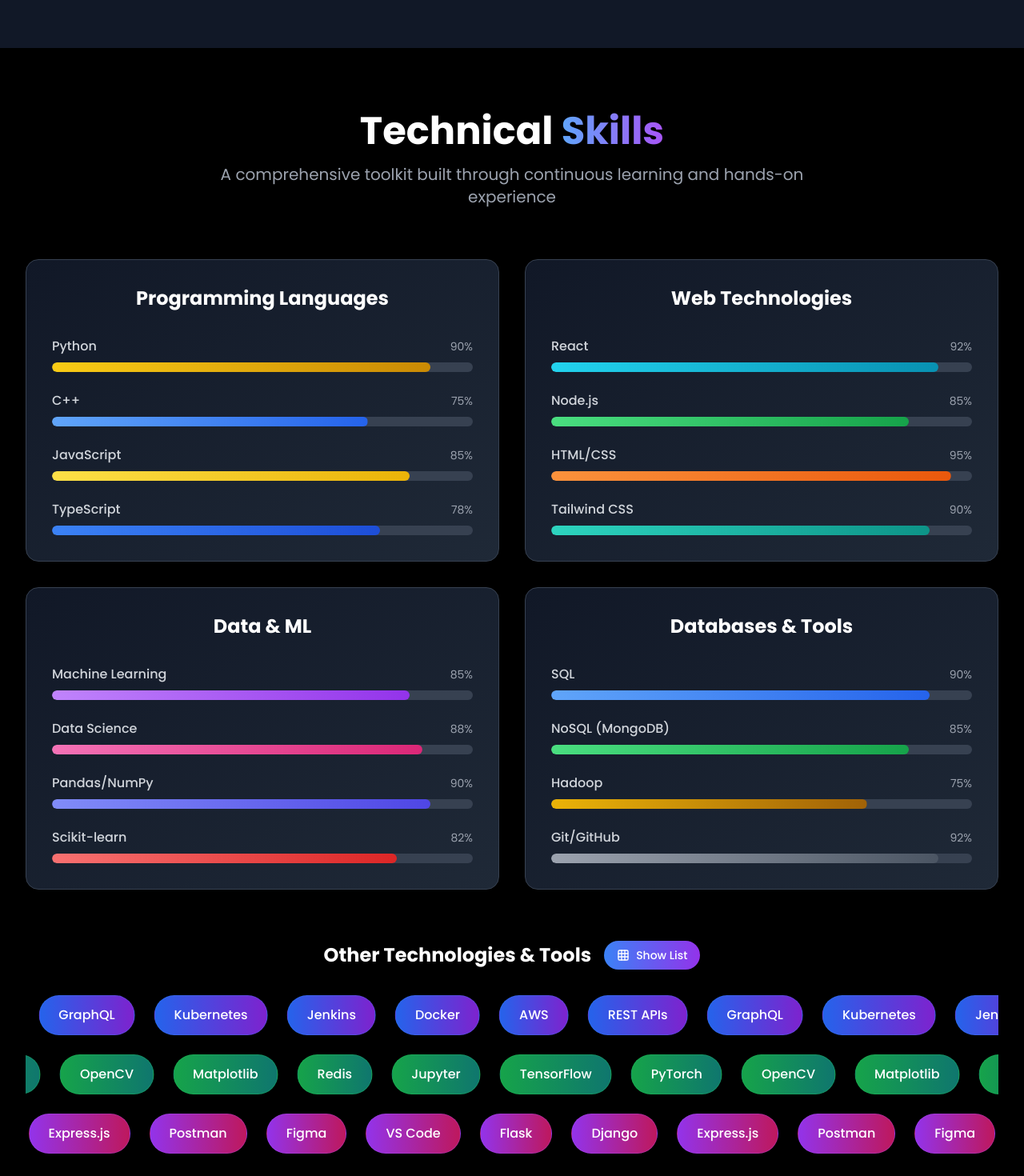
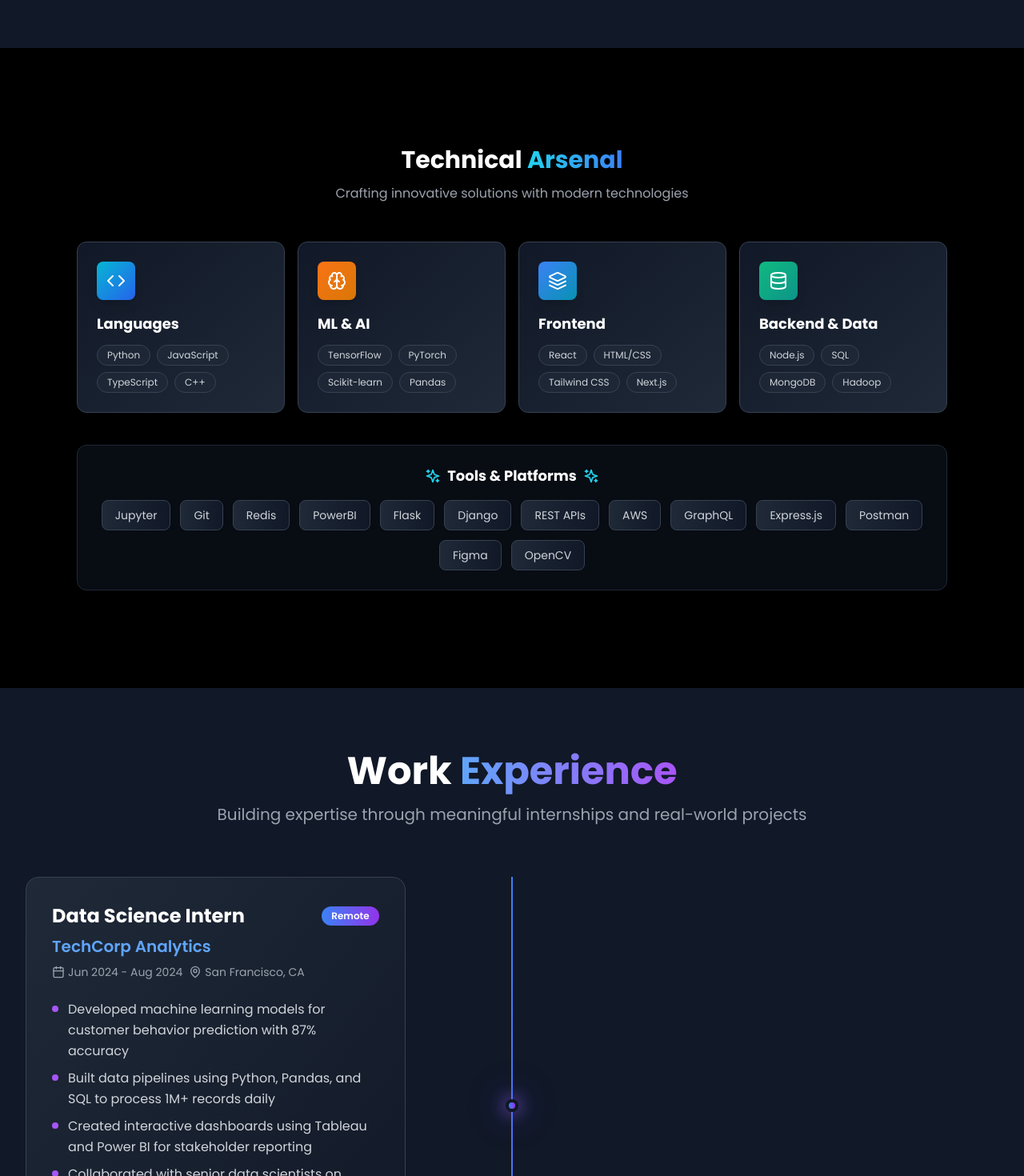
Before and after one commit to ryuzaki-ved/portfolio_website, a React (Vite) app: page / in a window 1280 px wide. Shown: the part 1540-3010 px from the top of the page at 80% size. Built offline with nearby package versions, Linux system fonts and the light colour scheme.

Commit message:
Technical Section Revamp

```diff
--- a/src/components/Skills.tsx
+++ b/src/components/Skills.tsx
@@ -1,194 +1,101 @@
 import React from 'react';
-import { Grid, Zap } from 'lucide-react';
+import { Code, Database, Brain, Layers, Sparkles } from 'lucide-react';
 
 const Skills = () => {
-  const [showRibbons, setShowRibbons] = React.useState(true);
-
   const skillCategories = [
     {
-      title: 'Programming Languages',
-      skills: [
-        { name: 'Python', level: 90, color: 'from-yellow-400 to-yellow-600' },
-        { name: 'C++', level: 75, color: 'from-blue-400 to-blue-600' },
-        { name: 'JavaScript', level: 85, color: 'from-yellow-300 to-yellow-500' },
-        { name: 'TypeScript', level: 78, color: 'from-blue-500 to-blue-700' }
-      ]
+      icon: <Code className="w-6 h-6" />,
+      title: 'Languages',
+      color: 'from-cyan-500 to-blue-600',
+      skills: ['Python', 'JavaScript', 'TypeScript', 'C++']
     },
     {
-      title: 'Web Technologies',
-      skills: [
-        { name: 'React', level: 92, color: 'from-cyan-400 to-cyan-600' },
-        { name: 'Node.js', level: 85, color: 'from-green-400 to-green-600' },
-        { name: 'HTML/CSS', level: 95, color: 'from-orange-400 to-orange-600' },
-        { name: 'Tailwind CSS', level: 90, color: 'from-teal-400 to-teal-600' }
-      ]
+      icon: <Brain className="w-6 h-6" />,
+      title: 'ML & AI',
+      color: 'from-orange-500 to-amber-600',
+      skills: ['TensorFlow', 'PyTorch', 'Scikit-learn', 'Pandas']
     },
     {
-      title: 'Data & ML',
-      skills: [
-        { name: 'Machine Learning', level: 85, color: 'from-purple-400 to-purple-600' },
-        { name: 'Data Science', level: 88, color: 'from-pink-400 to-pink-600' },
-        { name: 'Pandas/NumPy', level: 90, color: 'from-indigo-400 to-indigo-600' },
-        { name: 'Scikit-learn', level: 82, color: 'from-red-400 to-red-600' }
-      ]
+      icon: <Layers className="w-6 h-6" />,
+      title: 'Frontend',
+      color: 'from-blue-500 to-cyan-600',
+      skills: ['React', 'HTML/CSS', 'Tailwind CSS', 'Next.js']
     },
     {
-      title: 'Databases & Tools',
-      skills: [
-        { name: 'SQL', level: 90, color: 'from-blue-400 to-blue-600' },
-        { name: 'NoSQL (MongoDB)', level: 85, color: 'from-green-400 to-green-600' },
-        { name: 'Hadoop', level: 75, color: 'from-yellow-500 to-yellow-700' },
-        { name: 'Git/GitHub', level: 92, color: 'from-gray-400 to-gray-600' }
-      ]
+      icon: <Database className="w-6 h-6" />,
+      title: 'Backend & Data',
+      color: 'from-emerald-500 to-teal-600',
+      skills: ['Node.js', 'SQL', 'MongoDB', 'Hadoop']
     }
   ];
 
-  // All technologies consolidated for the static list
-  const allTechnologies = [
-    'Docker', 'AWS', 'REST APIs', 'GraphQL', 'Kubernetes', 'Jenkins',
-    'Redis', 'Jupyter', 'TensorFlow', 'PyTorch', 'OpenCV', 'Matplotlib',
-    'Flask', 'Django', 'Express.js', 'Postman', 'Figma', 'VS Code'
+  const tools = [
+    'Jupyter', 'Git', 'Redis', 'PowerBI',
+    'Flask', 'Django', 'REST APIs', 'AWS', 'GraphQL',
+    'Express.js', 'Postman', 'Figma', 'OpenCV'
   ];
 
   return (
-    <section id="skills" className="py-20 bg-black" data-animation="animate-fade-in">
-      <div className="max-w-7xl mx-auto px-4 sm:px-6 lg:px-8">
-        <div className="text-center mb-16">
-          <h2 className="text-4xl sm:text-5xl font-bold text-white mb-4">
-            Technical <span className="bg-gradient-to-r from-blue-400 to-purple-500 bg-clip-text text-transparent">Skills</span>
+    <section id="skills" className="min-h-screen flex items-center justify-center bg-black py-12" data-animation="animate-fade-in">
+      <div className="max-w-6xl mx-auto px-4 sm:px-6 lg:px-8 w-full">
+        <div className="text-center mb-12">
+          <h2 className="text-3xl font-bold text-white mb-3">
+            Technical <span className="bg-gradient-to-r from-cyan-400 to-blue-500 bg-clip-text text-transparent">Arsenal</span>
           </h2>
-          <p className="text-xl text-gray-400 max-w-3xl mx-auto">
-            A comprehensive toolkit built through continuous learning and hands-on experience
+          <p className="text-base text-gray-400 max-w-2xl mx-auto">
+            Crafting innovative solutions with modern technologies
           </p>
         </div>
 
-        <div className="grid md:grid-cols-2 gap-8">
-          {skillCategories.map((category, categoryIndex) => (
+        <div className="grid grid-cols-1 sm:grid-cols-2 lg:grid-cols-4 gap-4 mb-10" data-stagger>
+          {skillCategories.map((category, index) => (
             <div
-              key={categoryIndex}
-              className="magical-card bg-gradient-to-br from-gray-900 to-gray-800 p-8 rounded-2xl border border-gray-700 hover:border-purple-500/50"
-              data-stagger
+              key={index}
+              className="magical-card group relative bg-gradient-to-br from-gray-900 to-gray-800 p-6 rounded-xl border border-gray-700 hover:border-gray-600 transition-all duration-300 hover:scale-105"
             >
-              <h3 className="text-2xl font-bold text-white mb-8 text-center">{category.title}</h3>
-              <div className="space-y-6">
-                {category.skills.map((skill, skillIndex) => (
-                  <div key={skillIndex} className="space-y-2">
-                    <div className="flex justify-between items-center">
-                      <span className="text-gray-300 font-medium">{skill.name}</span>
-                      <span className="text-gray-400 text-sm">{skill.level}%</span>
-                    </div>
-                    <div className="w-full bg-gray-700 rounded-full h-3 overflow-hidden">
-                      <div
-                        className={`h-full bg-gradient-to-r ${skill.color} rounded-full animate-skill-bar-fill hover:animate-pulse`}
-                        style={{ width: `${skill.level}%` }}
-                      ></div>
+              <div className={`absolute inset-0 bg-gradient-to-br ${category.color} opacity-0 group-hover:opacity-10 rounded-xl transition-opacity duration-300`}></div>
+
+              <div className="relative z-10">
+                <div className={`inline-flex p-3 rounded-lg bg-gradient-to-br ${category.color} mb-4 shadow-lg`}>
+                  <div className="text-white">
+                    {category.icon}
                   </div>
                 </div>
+
+                <h3 className="text-lg font-bold text-white mb-3">{category.title}</h3>
+
+                <div className="flex flex-wrap gap-2">
+                  {category.skills.map((skill, skillIndex) => (
+                    <span
+                      key={skillIndex}
+                      className="px-3 py-1 bg-gray-800/80 border border-gray-700 rounded-full text-xs text-gray-300 hover:border-gray-600 hover:bg-gray-700/80 transition-colors"
+                    >
+                      {skill}
+                    </span>
                   ))}
+                </div>
               </div>
             </div>
           ))}
         </div>
 
-        {/* Additional Technologies */}
-        <div className="mt-16">
-          <div className="flex items-center justify-center gap-4 mb-8">
-            <h3 className="text-2xl font-bold text-white">Other Technologies & Tools</h3>
-            <button
-              onClick={() => setShowRibbons(!showRibbons)}
-              className="flex items-center gap-2 bg-gradient-to-r from-blue-500 to-purple-600 hover:from-blue-600 hover:to-purple-700 text-white px-4 py-2 rounded-full font-medium btn-hover text-sm transition-all duration-300"
-            >
-              {showRibbons ? (
-                <>
-                  <Grid size={16} />
-                  Show List
-                </>
-              ) : (
-                <>
-                  <Zap size={16} />
-                  Show Ribbons
-                </>
-              )}
-            </button>
+        <div className="magical-card bg-gray-900/50 p-6 rounded-xl border border-gray-800" data-stagger>
+          <div className="flex items-center justify-center gap-2 mb-4">
+            <Sparkles className="w-5 h-5 text-cyan-400" />
+            <h3 className="text-lg font-bold text-white text-center">Tools & Platforms</h3>
+            <Sparkles className="w-5 h-5 text-cyan-400" />
           </div>
 
-          {showRibbons ? (
-            <div className="space-y-6" data-stagger>
-            {/* First Ribbon - Left to Right */}
-            <div className="overflow-hidden whitespace-nowrap">
-              <div className="inline-block animate-scroll-left-slow">
-                {['Docker', 'AWS', 'REST APIs', 'GraphQL', 'Kubernetes', 'Jenkins']
-                  .concat(['Docker', 'AWS', 'REST APIs', 'GraphQL', 'Kubernetes', 'Jenkins'])
-                  .concat(['Docker', 'AWS', 'REST APIs', 'GraphQL', 'Kubernetes', 'Jenkins'])
-                  .concat(['Docker', 'AWS', 'REST APIs', 'GraphQL', 'Kubernetes', 'Jenkins'])
-                  .map((tech, index) => (
+          <div className="flex flex-wrap justify-center gap-3">
+            {tools.map((tool, index) => (
               <span
                 key={index}
-                    className="bg-gradient-to-r from-blue-600 to-purple-700 text-white px-6 py-3 rounded-full border border-blue-500/30 mx-3 inline-block font-medium shadow-lg hover:shadow-blue-500/50 hover:scale-105 hover:shadow-xl transition-all duration-300 cursor-pointer hover:border-blue-400/50"
+                className="px-4 py-2 bg-gradient-to-r from-gray-800 to-gray-900 border border-gray-700 rounded-lg text-sm text-gray-300 hover:border-cyan-500/50 hover:shadow-lg hover:shadow-cyan-500/20 hover:scale-105 transition-all duration-300 cursor-default"
               >
-                    {tech}
+                {tool}
               </span>
             ))}
           </div>
-            </div>
-
-            {/* Second Ribbon - Right to Left */}
-            <div className="overflow-hidden whitespace-nowrap">
-              <div className="inline-block animate-scroll-right-slow">
-                {['Redis', 'Jupyter', 'TensorFlow', 'PyTorch', 'OpenCV', 'Matplotlib']
-                  .concat(['Redis', 'Jupyter', 'TensorFlow', 'PyTorch', 'OpenCV', 'Matplotlib'])
-                  .concat(['Redis', 'Jupyter', 'TensorFlow', 'PyTorch', 'OpenCV', 'Matplotlib'])
-                  .concat(['Redis', 'Jupyter', 'TensorFlow', 'PyTorch', 'OpenCV', 'Matplotlib'])
-                  .map((tech, index) => (
-                  <span
-                    key={index}
-                    className="bg-gradient-to-r from-green-600 to-teal-700 text-white px-6 py-3 rounded-full border border-green-500/30 mx-3 inline-block font-medium shadow-lg hover:shadow-green-500/50 hover:scale-105 hover:shadow-xl transition-all duration-300 cursor-pointer hover:border-green-400/50"
-                  >
-                    {tech}
-                  </span>
-                ))}
-              </div>
-            </div>
-
-            {/* Third Ribbon - Left to Right (Slower) */}
-            <div className="overflow-hidden whitespace-nowrap">
-              <div className="inline-block animate-scroll-left-slower">
-                {['Flask', 'Django', 'Express.js', 'Postman', 'Figma', 'VS Code']
-                  .concat(['Flask', 'Django', 'Express.js', 'Postman', 'Figma', 'VS Code'])
-                  .concat(['Flask', 'Django', 'Express.js', 'Postman', 'Figma', 'VS Code'])
-                  .concat(['Flask', 'Django', 'Express.js', 'Postman', 'Figma', 'VS Code'])
-                  .map((tech, index) => (
-                  <span
-                    key={index}
-                    className="bg-gradient-to-r from-purple-600 to-pink-700 text-white px-6 py-3 rounded-full border border-purple-500/30 mx-3 inline-block font-medium shadow-lg hover:shadow-purple-500/50 hover:scale-105 hover:shadow-xl transition-all duration-300 cursor-pointer hover:border-purple-400/50"
-                  >
-                    {tech}
-                  </span>
-                ))}
-              </div>
-            </div>
-            </div>
-          ) : (
-            <div className="max-w-4xl mx-auto" data-stagger>
-              <div className="magical-card bg-gradient-to-br from-gray-900 to-gray-800 p-8 rounded-2xl border border-gray-700">
-                <div className="grid grid-cols-2 sm:grid-cols-3 md:grid-cols-4 lg:grid-cols-6 gap-4">
-                  {allTechnologies.map((tech, index) => (
-                    <div
-                      key={index}
-                      className="bg-gradient-to-r from-gray-700 to-gray-800 hover:from-blue-600 hover:to-purple-700 text-white px-4 py-3 rounded-lg text-center font-medium shadow-md hover:shadow-lg hover:scale-105 transition-all duration-300 cursor-pointer border border-gray-600 hover:border-purple-500/50"
-                    >
-                      {tech}
-                    </div>
-                  ))}
-                </div>
-                <div className="mt-6 text-center">
-                  <p className="text-gray-400 text-sm">
-                    Click on any technology to learn more about my experience with it
-                  </p>
-                </div>
-              </div>
-            </div>
-          )}
         </div>
       </div>
     </section>
```
Lines whose indentation alone changed are shown as unchanged.
